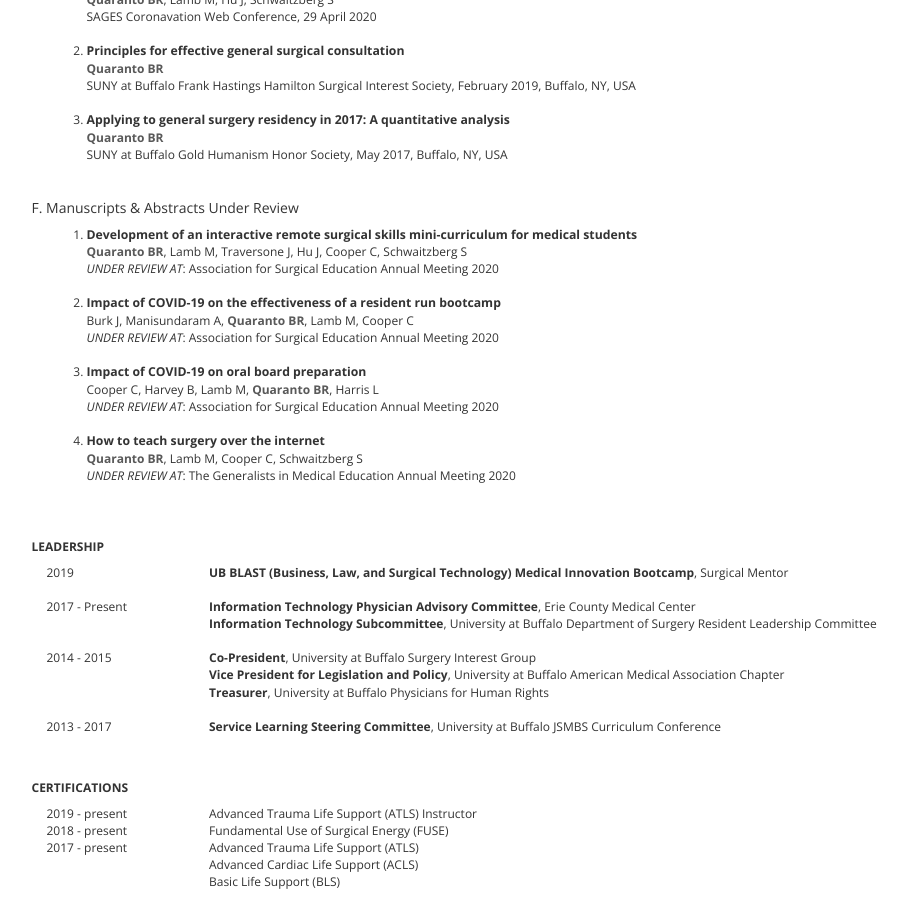
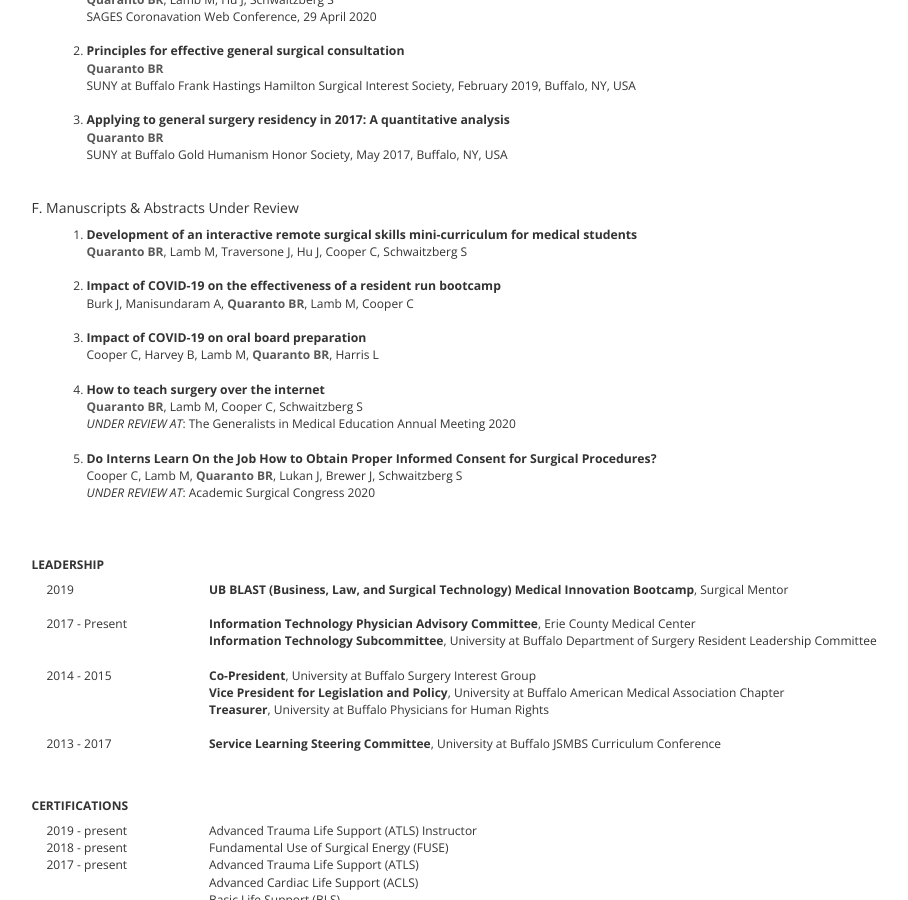
Before and after one commit to bquarant/bquarant.github.com, a Jekyll site: the page cv/index.html, which Jekyll copies as it is, in a window 1280 px wide and 900 px high, scrolled down 3428 px. Shown: the whole window, without its empty margins (121-1029 px from the left). Built offline with Jekyll 4.4.1, drawn with Linux system fonts in a browser that asks for light colours.

Commit message:
update abstracts

```diff
--- a/cv/index.html
+++ b/cv/index.html
@@ -514,7 +514,7 @@
 		<li>
 			<span class="title">Development of an interactive remote surgical skills mini-curriculum for medical students</span><br>
 			<span class="details"><b style="color: #595959;">Quaranto BR</b>, Lamb M, Traversone J, Hu J, Cooper C, Schwaitzberg S</span><br>
-			<span class="details"><em>UNDER REVIEW AT</em>: Association for Surgical Education Annual Meeting 2020</span>
+			<!-- <span class="details"><em>UNDER REVIEW AT</em>: Association for Surgical Education Annual Meeting 2020</span> -->
 		</li>
 		</div>
 		</div>
@@ -524,7 +524,7 @@
 		<li>
 			<span class="title">Impact of COVID-19 on the effectiveness of a resident run bootcamp</span><br>
 			<span class="details">Burk J, Manisundaram A, <b style="color: #595959;">Quaranto BR</b>, Lamb M, Cooper C</span><br>
-			<span class="details"><em>UNDER REVIEW AT</em>: Association for Surgical Education Annual Meeting 2020</span>
+			<!-- <span class="details"><em>UNDER REVIEW AT</em>: Association for Surgical Education Annual Meeting 2020</span> -->
 		</li>
 	</div>
 	</div>
@@ -534,7 +534,7 @@
 		<li>
 			<span class="title">Impact of COVID-19 on oral board preparation</span><br>
 			<span class="details">Cooper C, Harvey B, Lamb M, <b style="color: #595959;">Quaranto BR</b>, Harris L</span><br>
-			<span class="details"><em>UNDER REVIEW AT</em>: Association for Surgical Education Annual Meeting 2020</span>
+			<!-- <span class="details"><em>UNDER REVIEW AT</em>: Association for Surgical Education Annual Meeting 2020</span> -->
 		</li>
 	</div>
 	</div>
@@ -545,6 +545,17 @@
 			<span class="title">How to teach surgery over the internet</span><br>
 			<span class="details"><b style="color: #595959;">Quaranto BR</b>, Lamb M, Cooper C, Schwaitzberg S</span><br>
 			<span class="details"><em>UNDER REVIEW AT</em>: The Generalists in Medical Education Annual Meeting 2020</span>
+		</li>
+	</div>
+	</div>
+	<br>
+	<div class="row">
+	<div class="col-xs-11 col-sm-11 col-md-11 col-lg-11">
+		<li>
+			<span class="title">
+Do Interns Learn On the Job How to Obtain Proper Informed Consent for Surgical Procedures?</span><br>
+			<span class="details">Cooper C, Lamb M, <b style="color: #595959;">Quaranto BR</b>, Lukan J, Brewer J, Schwaitzberg S</span><br>
+			<span class="details"><em>UNDER REVIEW AT</em>: Academic Surgical Congress 2020</span>
 		</li>
 	</div>
 	</div>
```
